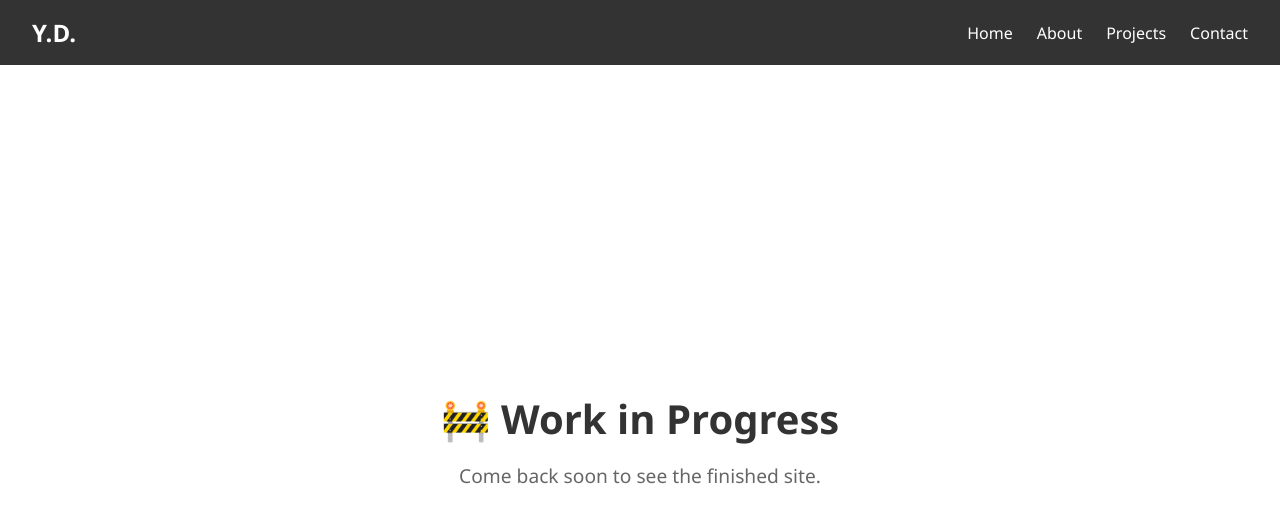
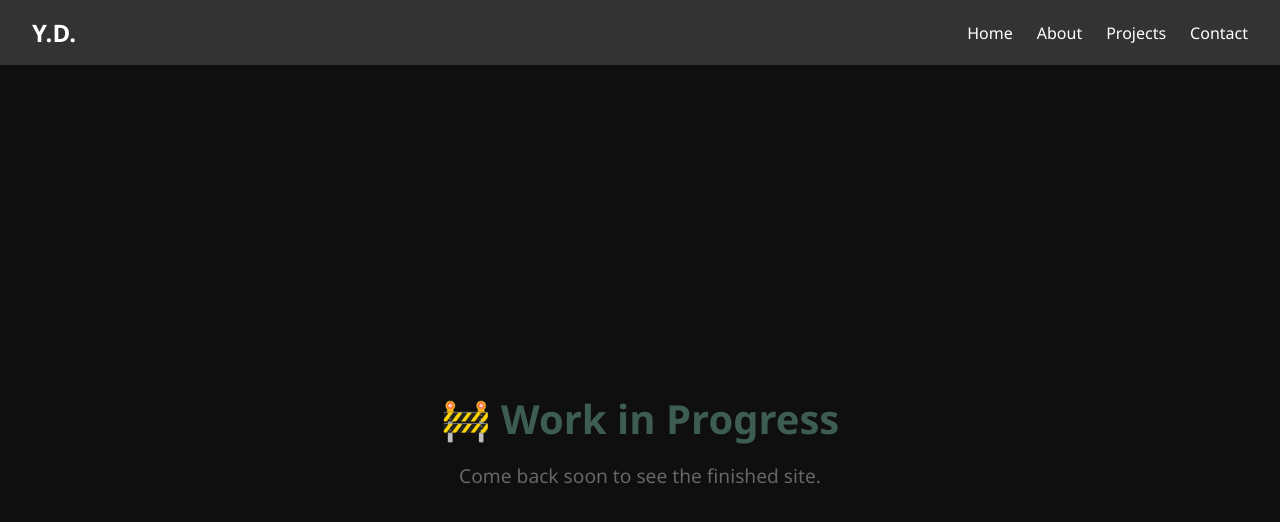
Before and after one commit to y00do/portfolio-angular, an Angular app: page / in a window 1280 px wide. Shown: the top 522 px of the page. Built offline with nearby package versions, Linux system fonts and the light colour scheme.

Commit message:
update color variables for site and main page backgrounds

```diff
--- a/src/styles.scss
+++ b/src/styles.scss
@@ -7,10 +7,12 @@
 }
 
 :root {
-    --site-background: #f0f2f5;
-    --main-page-background: #fff;
-    --primary: #333;
-    --secondary: #666;
+    --site-background: black;
+    --main-page-background: #0f0f0f;
+    --primary: #3e5d52;
+    --primary-accent: #a7beb4;
+    --secondary: #e1eae5;
+    --secondary-accent: #dce5e1;
 }
 
 html {
```
